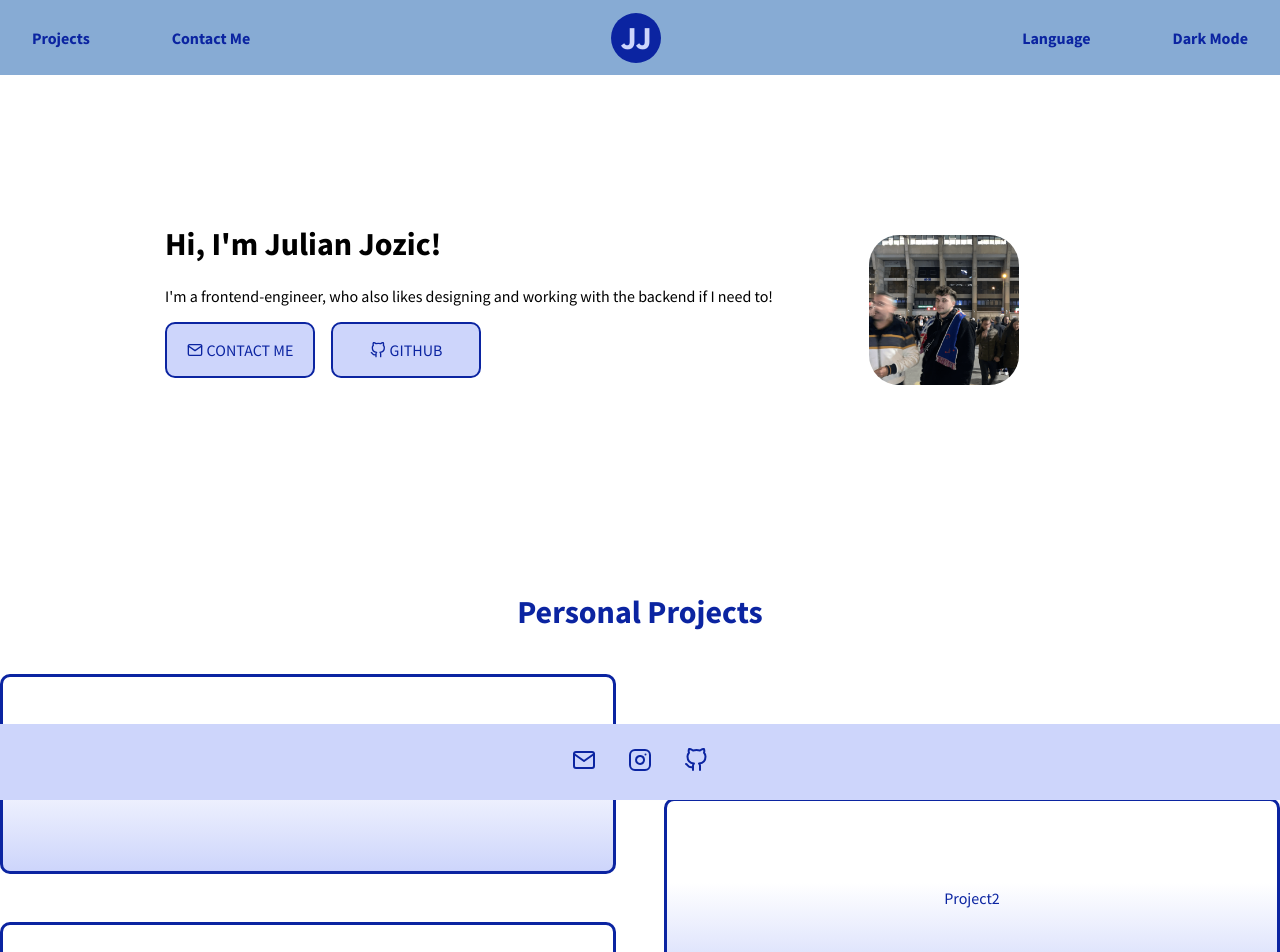
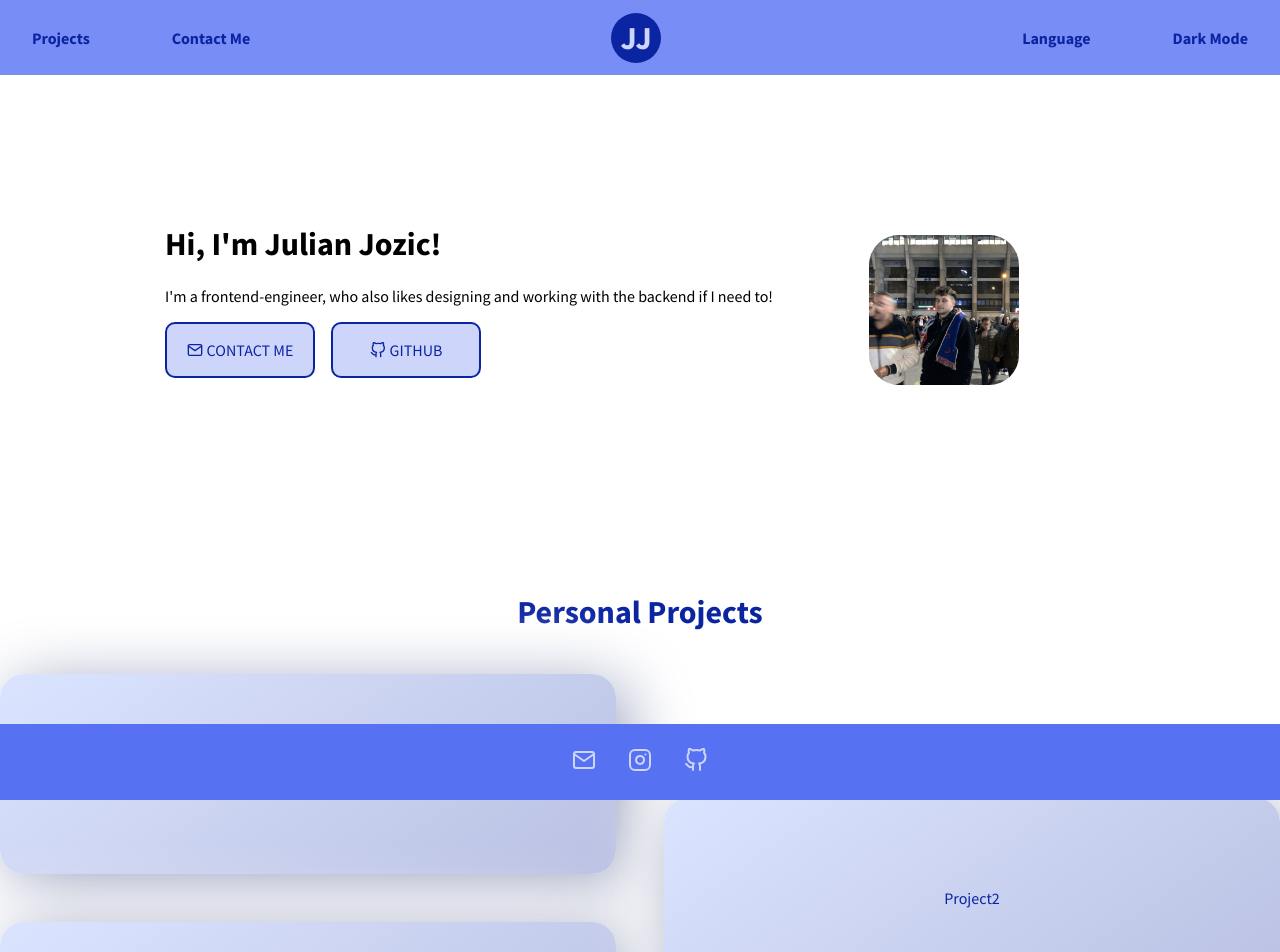
Before and after one commit to jjozic/jj-portfolio-2021, a Next.js app: page / in a window 1280 px wide. Shown: the top 952 px of the page. Built offline with nearby package versions, Linux system fonts and the light colour scheme.

Commit message:
changed footer and navigation color, added neumorphism to project cards

```diff
--- a/styles/Footer.module.scss
+++ b/styles/Footer.module.scss
@@ -3,7 +3,7 @@
   position: fixed;
   bottom: 0;
   padding: 0 2rem;
-  background-color: var(--light);
+  background-color: var(--primary);
 }
 
 .links {
@@ -23,7 +23,7 @@
 
 .icon {
   font-size: 1.5rem;
-  color: var(--dark);
+  color: var(--light);
   transition: all 0.2s ease;
   &:hover {
     transform: scale(1.2);
--- a/styles/Navigation.module.scss
+++ b/styles/Navigation.module.scss
@@ -3,7 +3,7 @@
   top: 0;
   width: 100%;
   // background-color: var(--light);
-  background-color: rgba(105, 150, 202, 0.8);
+  background-color: rgba(87, 113, 243, 0.8);
   backdrop-filter: saturate(180%) blur(5px);
   padding: 0 2rem;
   z-index: 100;
--- a/styles/Projects.module.scss
+++ b/styles/Projects.module.scss
@@ -6,15 +6,11 @@
   article {
     height: 200px;
     min-width: 350px;
-    border-radius: 10px;
     color: var(--dark);
-    border: 3px solid var(--dark);
-    background: rgb(255, 255, 255);
-    background: linear-gradient(
-      180deg,
-      rgba(255, 255, 255, 1) 42%,
-      rgba(205, 213, 251, 1) 100%
-    );
+    border-radius: 20px;
+    border-radius: 24px;
+    background: linear-gradient(145deg, #dbe4ff, #b9c0e2);
+    box-shadow: 11px 11px 65px #9aa0bc, -11px -11px 65px #ffffff;
     display: flex;
     justify-content: center;
     align-items: center;
```
